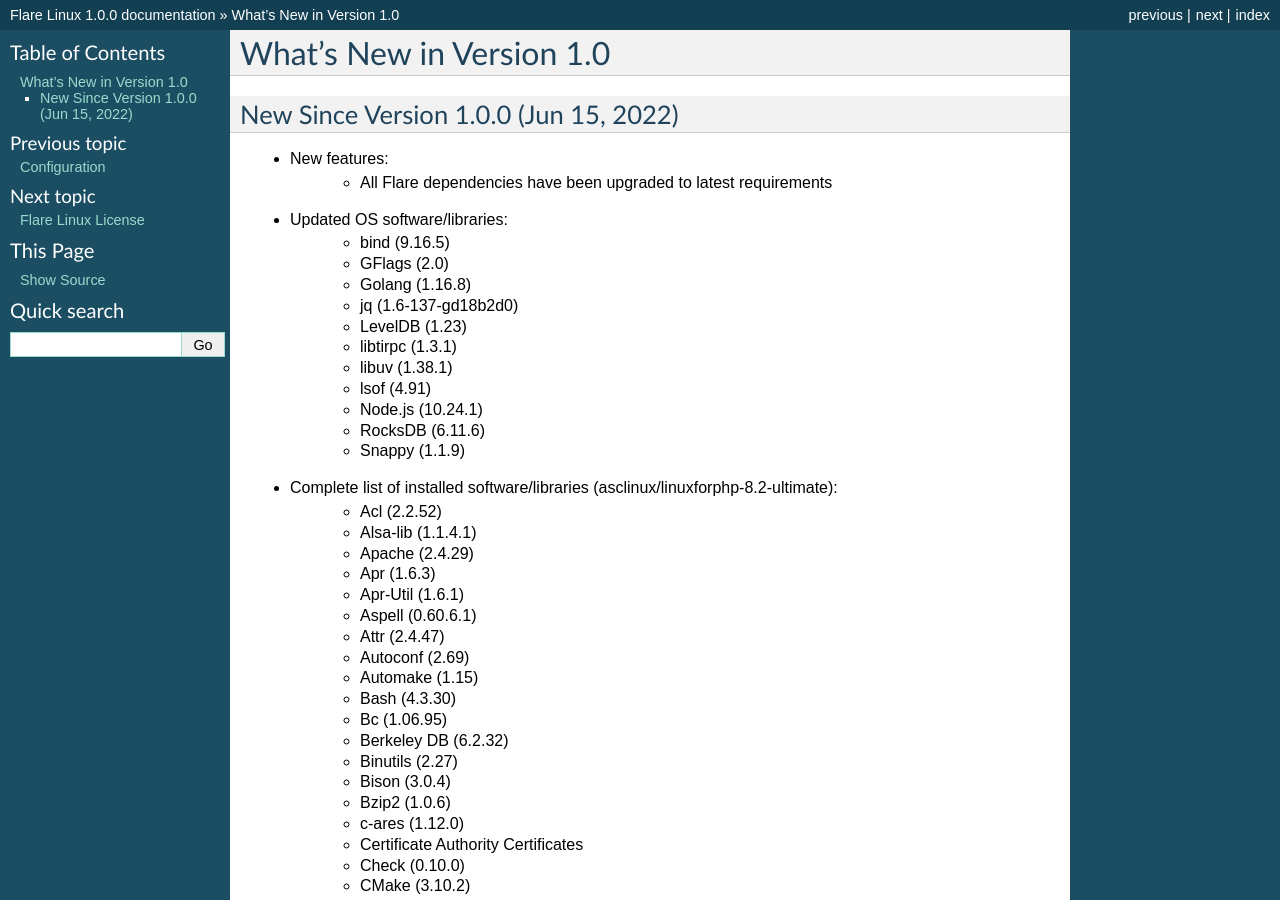
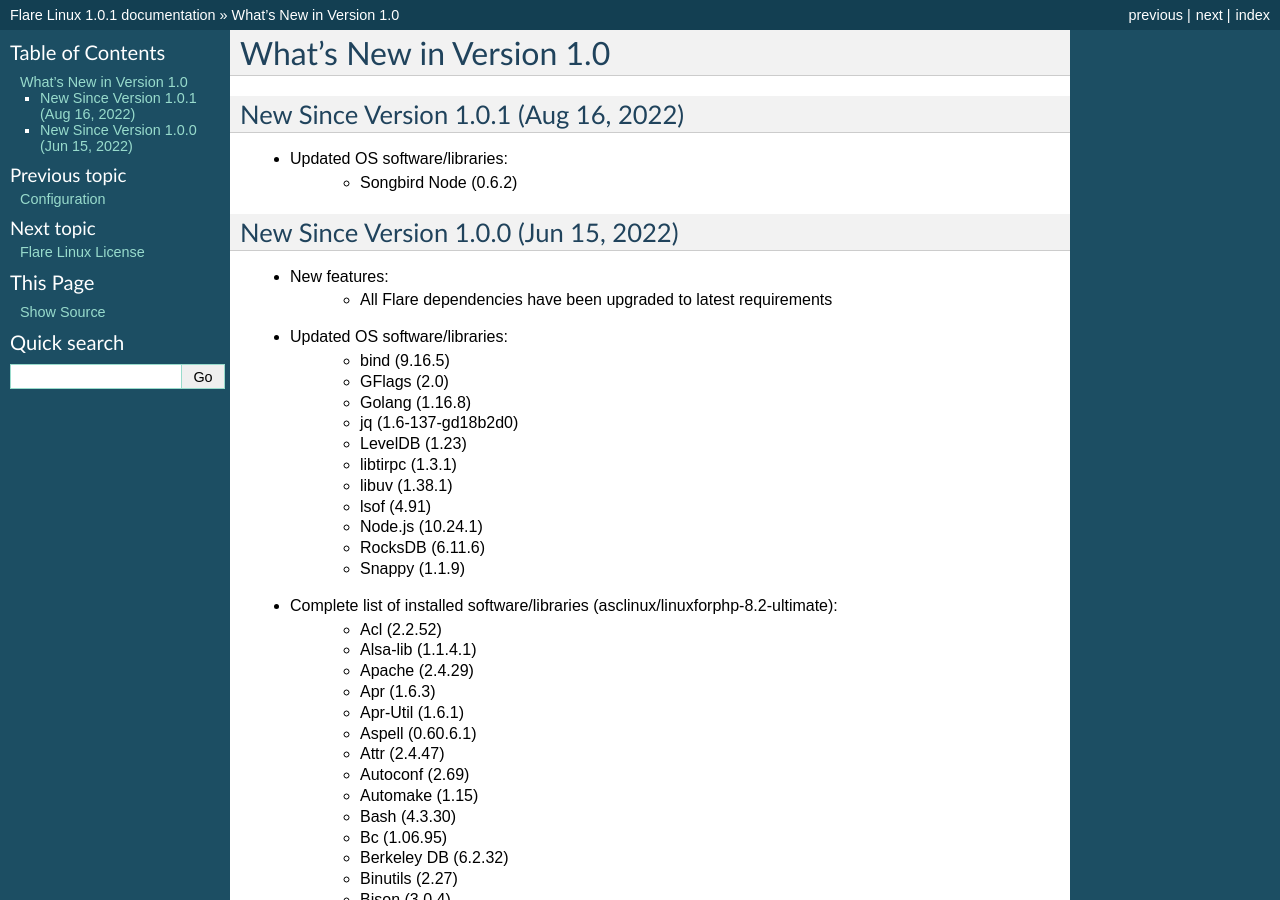
Before and after one commit to linuxforphp/flarelinux-docs, a Sphinx documentation site: the page built from docs/whats_new.rst, in a window 1280 px wide and 900 px high. Built offline with Sphinx 7.4.7, drawn with Linux system fonts in a browser that asks for light colours; some of the changed text lies outside the part shown.

Commit message:
2022-08-16 AC: Updates the version number (1.0.1 - Songbird Node 0.6.2).

```diff
--- a/docs/conf.py
+++ b/docs/conf.py
@@ -54,7 +54,7 @@
 # The short X.Y version.
 version = '1.0'
 # The full version, including alpha/beta/rc tags.
-release = '1.0.0'
+release = '1.0.1'
 
 # The language for content autogenerated by Sphinx. Refer to documentation
 # for a list of supported languages.
--- a/docs/configuration.rst
+++ b/docs/configuration.rst
@@ -21,7 +21,7 @@
 
 You can do so by adding the 'e' option as often as you need to, like so::
 
-    $ docker run -it --rm -p 9650:9650 --name my_flare_server -e FLARE_BIND_ADDRESS="0.0.0.0" asclinux/flarelinux:1.0.0 flare --songbird
+    $ docker run -it --rm -p 9650:9650 --name my_flare_server -e FLARE_BIND_ADDRESS="0.0.0.0" asclinux/flarelinux:1.0.1 flare --songbird
 
 Here is a complete list of all environment variables that will be taken into account by the Flare Linux
 container at runtime:
@@ -43,7 +43,7 @@
 
 You can do so by adding the 'v' option as often as you need to, like so::
 
-    $ docker run -it --rm -p 9650:9650 --name my_flare_server -v ${PWD}/.flare:/home/flareuser/.flare asclinux/flarelinux:1.0.0 flare --coston
+    $ docker run -it --rm -p 9650:9650 --name my_flare_server -v ${PWD}/.flare:/home/flareuser/.flare asclinux/flarelinux:1.0.1 flare --coston
 
 ------------------------------
 Installing Additional Software
--- a/docs/whats_new.rst
+++ b/docs/whats_new.rst
@@ -2,6 +2,13 @@
 
 What's New in Version 1.0
 ===========================
+
+New Since Version 1.0.1 (Aug 16, 2022)
+--------------------------------------
+
+* Updated OS software/libraries:
+    - Songbird Node (0.6.2)
+
 
 New Since Version 1.0.0 (Jun 15, 2022)
 --------------------------------------
```
Also changed, not shown: docs/basic_usage.rst (+4 -4 lines).
